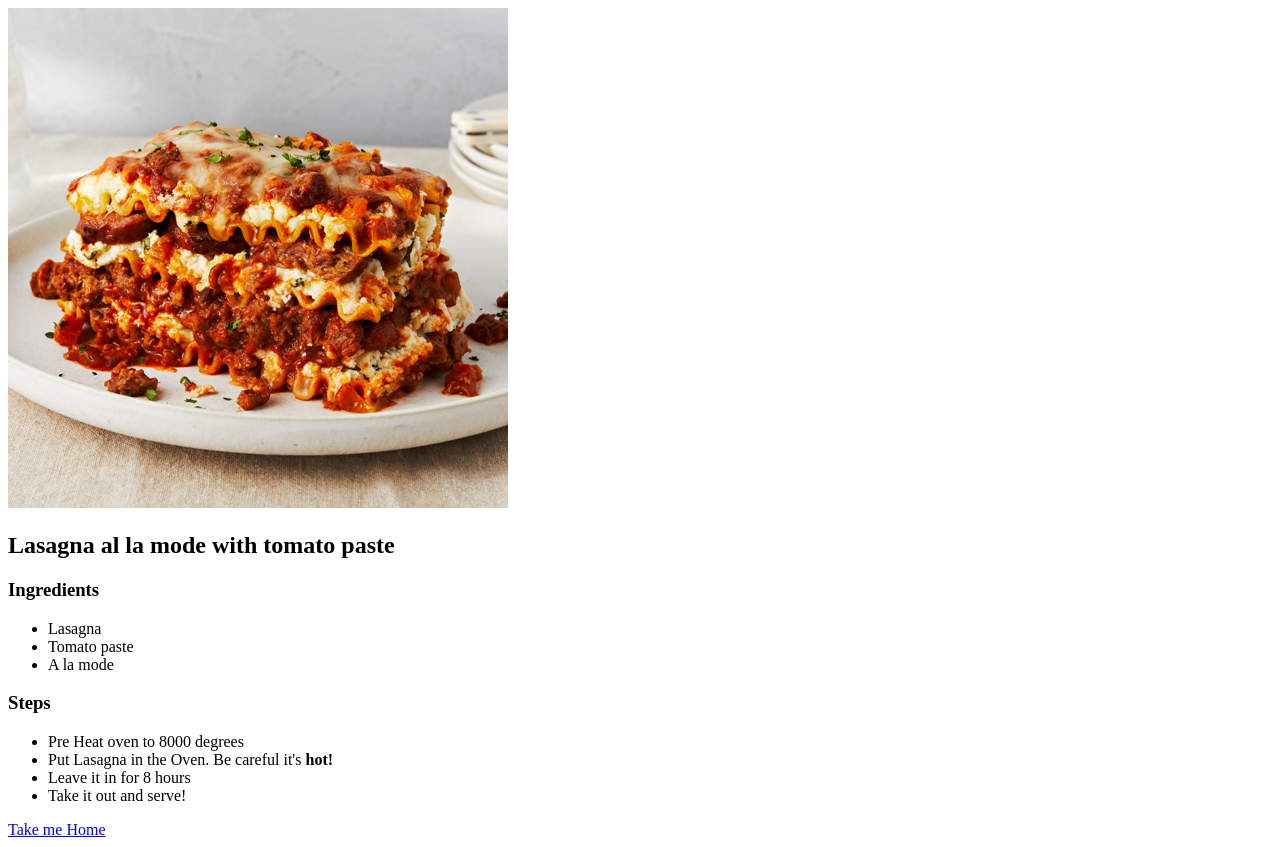
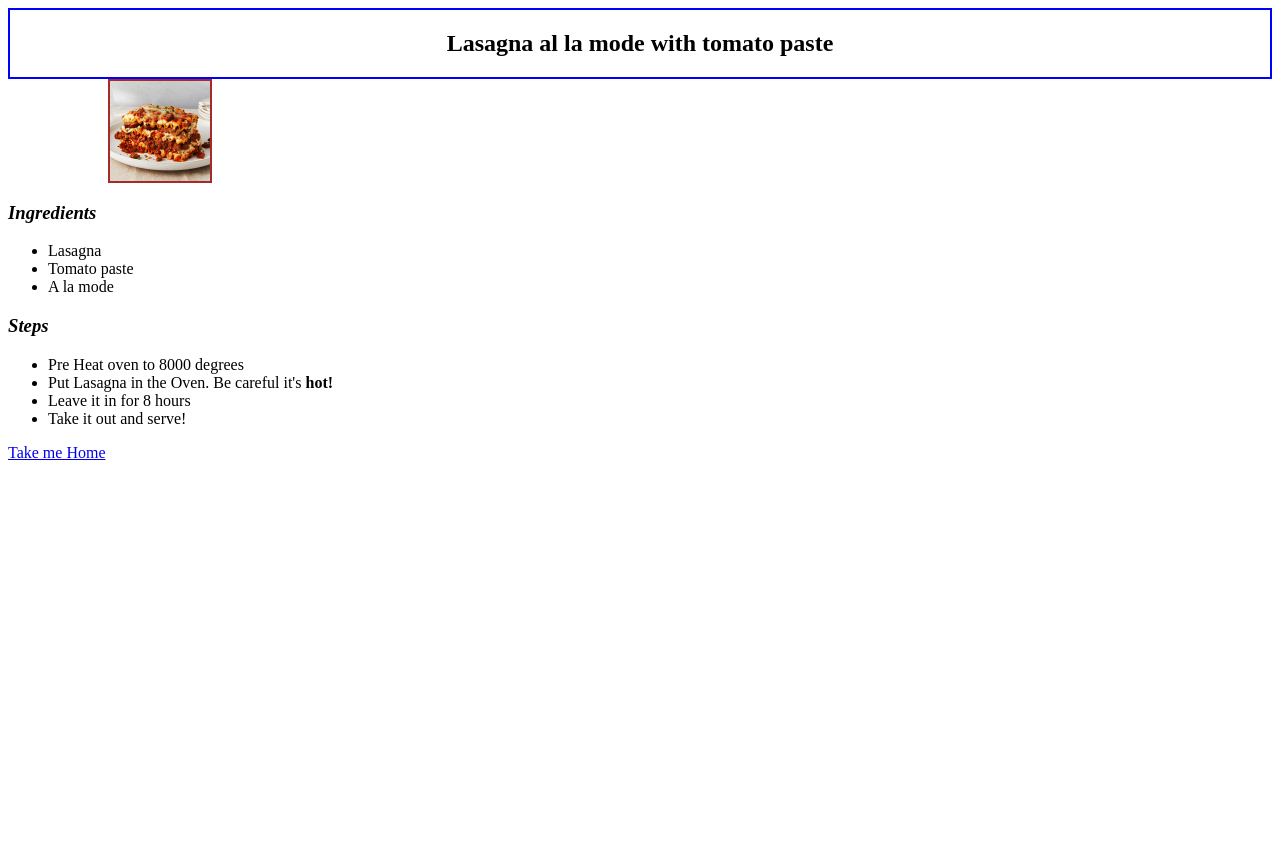
Before and after one commit to Prodigy3211/odin-recipes, a plain HTML site: page recipes/lasagna.html in a window 1280 px wide. After the commit the page ends 800 px from the top, so only its background shows below. Drawn offline with Linux system fonts and the light colour scheme.

Commit message:
Update CSS properties for lasagna
Tested morphing around some of the details on this page. For use on lat
er features.

```diff
--- a/recipes/lasagna.html
+++ b/recipes/lasagna.html
@@ -6,8 +6,8 @@
         <link rel="stylesheet" href="../style.css">
     </head>
     <body>
-        <img src="../recipe-images/lasag.jpg" alt="Lasagna" hieght="500" width="500">
-        <h2>Lasagna al la mode with tomato paste</h2>
+        <div class="title"<div><h2>Lasagna al la mode with tomato paste</h2></div>
+        <div class="images"><img src="../recipe-images/lasag.jpg" alt="Lasagna"></div>
         <h3>Ingredients</h3>
         <ul>
             <li>Lasagna</li>
--- a/style.css
+++ b/style.css
@@ -1,10 +1,23 @@
 .title{
-    margin: 8px;
+    text-align: center;
+    border: 2px solid blue;
 }
 
 .links{
     margin-left: 50px;
     margin-right: 500px;
     border: 2px solid brown;
+}
 
+h3{
+    font-style: italic;
 }
+
+.images{
+    margin-left: 100px;
+    margin-right: 100px;
+    height: 100px;
+    width: 100px;
+    border: solid 2px brown;
+    display: flex;
+}
```
Also changed, not shown: index.html (+1 -1 lines).
